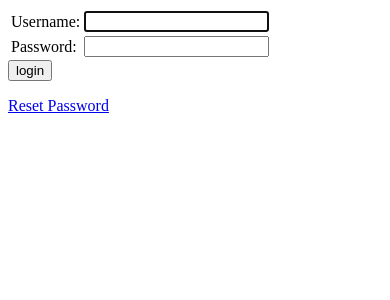
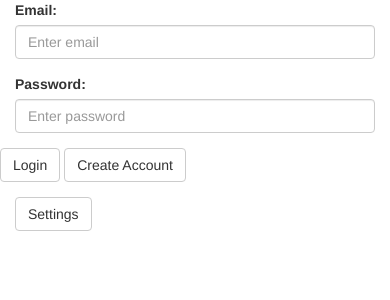
Before and after one commit to dylan-wright/cs499-intell, a Django app: page /login/ in a window 390 px wide. Shown: the top 300 px of the page. Run offline with Django 3.2, Linux system fonts and the light colour scheme; parts of the project's set-up code (start-up, migrations or seed data) failed here and were passed over; some libraries are stand-ins or nearby versions.

Commit message:
bootstrap style login

```diff
--- a/editor/templates/registration/login.html
+++ b/editor/templates/registration/login.html
@@ -1,36 +1,48 @@
+{% load staticfiles %}
 <!DOCTYPE html>
-<html>
+<html lang="en">
+<head>
+  <title>Login</title>
+  <meta charset="utf-8">
+  <meta name="viewport" content="width=device-width, initial-scale=1">
+  <link rel="stylesheet" href="http://maxcdn.bootstrapcdn.com/bootstrap/3.3.6/css/bootstrap.min.css">
+  <script src="https://ajax.googleapis.com/ajax/libs/jquery/1.12.0/jquery.min.js"></script>
+  <script src="http://maxcdn.bootstrapcdn.com/bootstrap/3.3.6/js/bootstrap.min.js"></script>
+</head>
 <body>
 {% if form.errors %}
 <p>Username and password did not match</p>
 {% endif %}
-
 {% if next %}
   {% if user.is_authenticated %}
-  <p>Your account doesn't have access to this page.
-  Login with an account that does have access</p>
+  <p>Your account does not have access to this page.
+  Login with an account that does</p>
   {% else %}
   <p>Login to view this page</p>
   {% endif %}
 {% endif %}
 
-<form method="post" action="{% url 'login' %}">
-{% csrf_token %}
-<table>
-<tr>
-  <td>{{ form.username.label_tag }}</td>
-  <td>{{ form.username }}</td>
-</tr>
-<tr>
-  <td>{{ form.password.label_tag }}</td>
-  <td>{{ form.password }}</td>
-</tr>
-</table>
-
-<input type="submit" value="login"></input>
-<input type="hidden" name="next" value="{{ next }}"></input>
-</form>
-<p><a href="{% url 'password_reset' %}">Reset Password</a></p>
-
+<div class="container">
+	<form class="form-horizontal" role="form" method="post"
+        action="{% url 'login' %}">
+    {% csrf_token %}
+		<div class="form-group">
+			<label class="control-label col-sm-2" for="id_username">Email:</label>
+			<div class="col-sm-10">
+				<input type="username" class="form-control" name="username" id="id_username" placeholder="Enter email">
+			</div>
+		</div>
+		<div class="form-group">
+			<label class="control-label col-sm-2" for="id_password">Password:</label>
+			<div class="col-sm-10">
+				<input type="password" class="form-control" name="password" id="id_password" placeholder="Enter password">
+			</div>
+		</div>
+		<div class="form-group">
+			<input id="loginBtn" type="submit" class="btn btn-default" value="Login">
+			<input id="createBtn" type="submit" class="btn btn-default" value="Create Account">
+		</div>
+	</form>
+	<button id="settingBtn" class="btn btn-default">Settings</button>
+</div>
 </body>
-</html>
```
Also changed, not shown: editor/static/Login.html (deleted, +0 -33 lines), editor/static/menu.html (renamed from editor/static/Menu.html).
